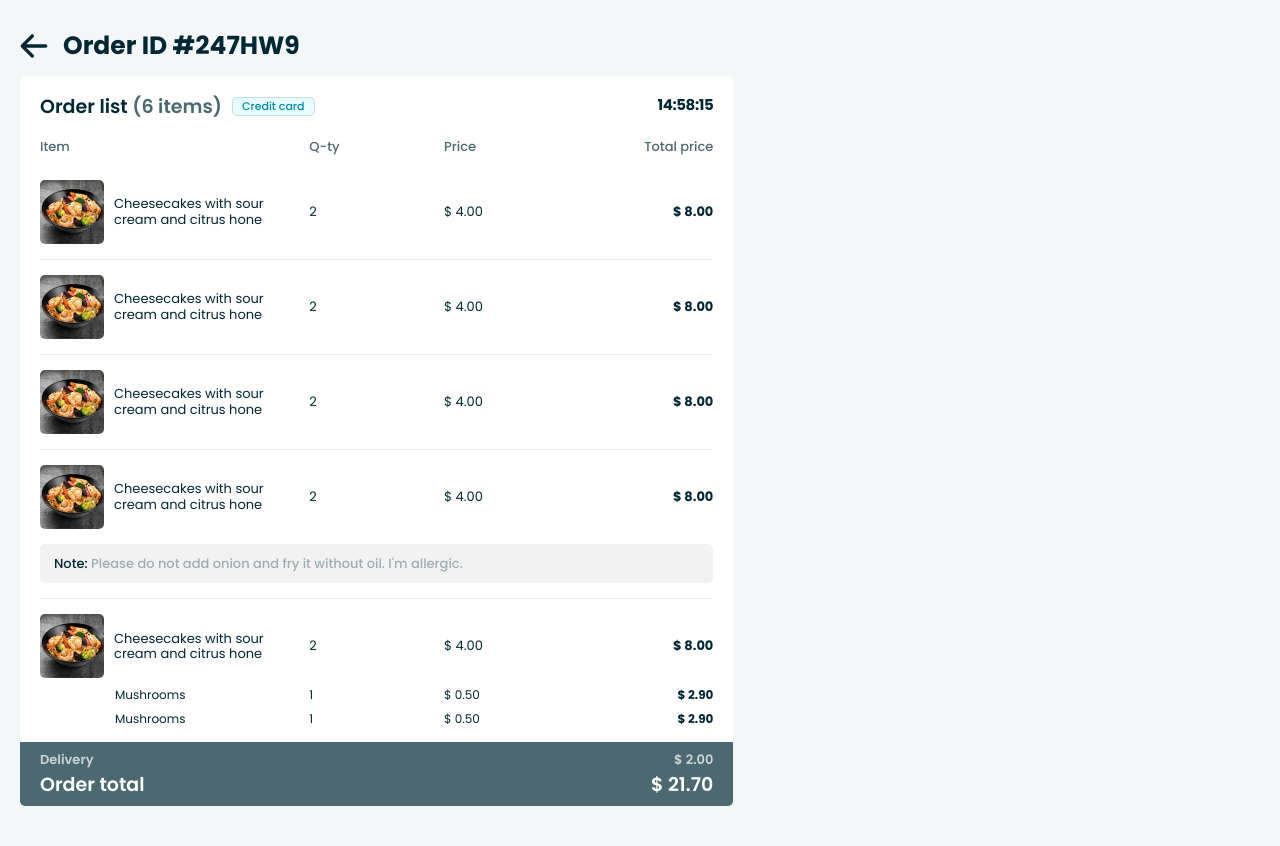
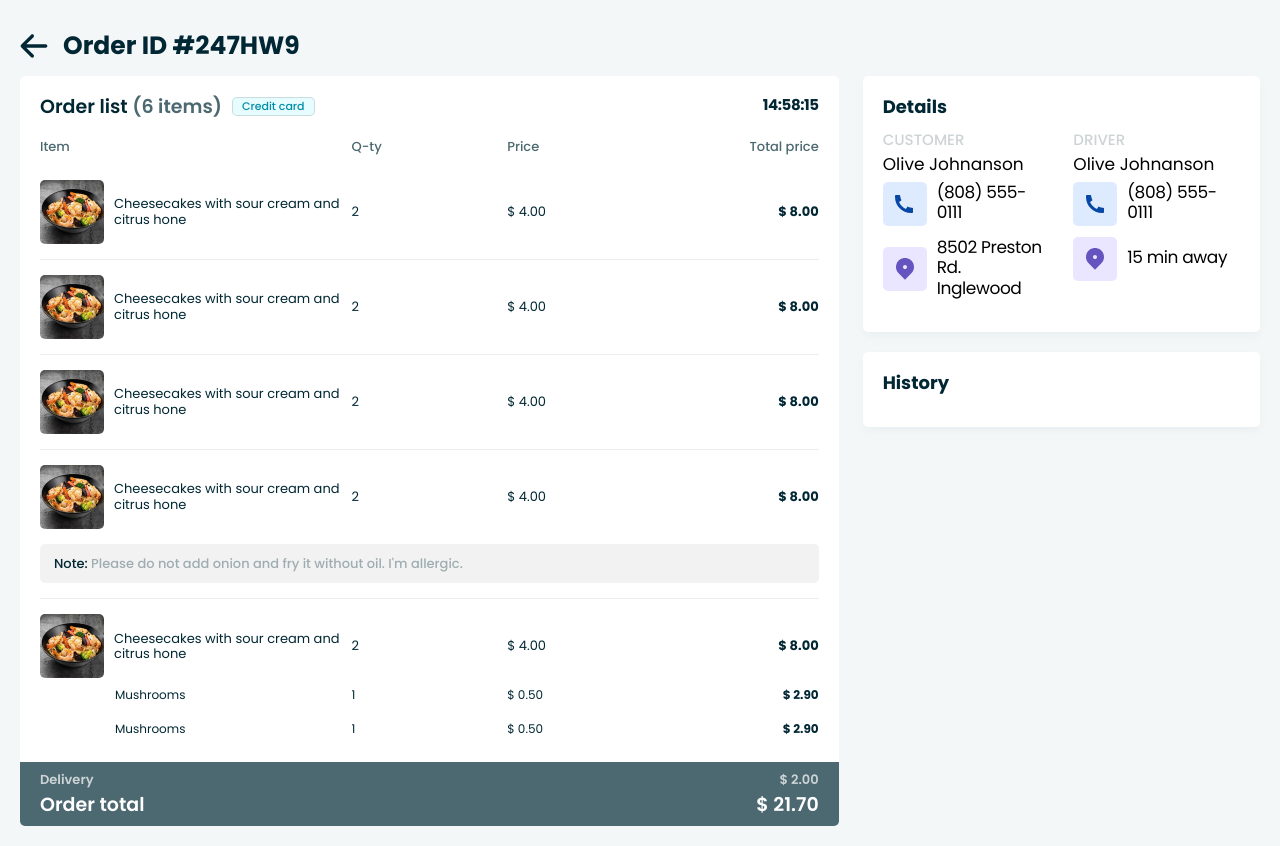
Before and after one commit to Mohsin-Rajpoot/silal-web-and-mobile, a React (Create React App) app in the folder packages/SellerWeb/: page /order-detail in a window 1280 px wide. Built offline with nearby package versions, Linux system fonts and the light colour scheme.

Commit message:
web structure settings

```diff
--- a/packages/SellerWeb/src/views/components/AllImages.js
+++ b/packages/SellerWeb/src/views/components/AllImages.js
@@ -12,6 +12,7 @@ import xIcon from "../../assets/images/svg/x-icon.svg"
 import clock from "../../assets/images/svg/clock.svg"
 import walkIcon from "../../assets/images/svg/walk-icon.svg"
 import locationIcon from "../../assets/images/svg/location-icon.svg"
+import phoneIcon from "../../assets/images/svg/phone-icon.svg"
 import { ReactComponent as Menu } from "../../assets/images/svg/menu.svg"
 import { ReactComponent as Home } from "../../assets/images/svg/home.svg"
 import { ReactComponent as Order } from "../../assets/images/svg/order.svg"
@@ -50,4 +51,5 @@ export {
     locationIcon,
     CycleIcon,
     BackArrow,
+    phoneIcon,
 }
--- a/packages/SellerWeb/src/views/components/orders/Components.js
+++ b/packages/SellerWeb/src/views/components/orders/Components.js
@@ -1,6 +1,7 @@
 import React from 'react'
 import styled from 'styled-components'
 import { Link } from 'react-router-dom'
+import { Row, Col } from 'react-bootstrap'
 import {
     Button,
     ButtonText,
@@ -10,6 +11,7 @@ import {
     clock,
     walkIcon,
     locationIcon,
+    phoneIcon,
 } from '../AllImages'
 
 const ReceivedOrder = ({
@@ -149,6 +151,52 @@ const OrderListItem = ({ ListItem }) => {
                 })
             }
         </OrderListItemStyled>
+    )
+}
+
+const OrderDetails = ({
+    number1,
+    number2,
+    address,
+    distance,
+}) => {
+    return (
+        <OrderDetailsStyled>
+            <Row>
+                <Col md={6}>
+                    <h4>customer</h4>
+                    <h2>Olive Johnanson</h2>
+                    <div className="d-flex align-items-center mb-10">
+                        <div className="icon-div blue center">
+                            <img src={phoneIcon} alt="icon" />
+                        </div>
+                        <h3>{number1}</h3>
+                    </div>
+                    <div className="d-flex align-items-center mb-10">
+                        <div className="icon-div purple center">
+                            <img src={locationIcon} alt="icon" />
+                        </div>
+                        <h3>{address}</h3>
+                    </div>
+                </Col>
+                <Col md={6}>
+                    <h4>driver</h4>
+                    <h2>Olive Johnanson</h2>
+                    <div className="d-flex align-items-center mb-10">
+                        <div className="icon-div blue center">
+                            <img src={phoneIcon} alt="icon" />
+                        </div>
+                        <h3>{number2}</h3>
+                    </div>
+                    <div className="d-flex align-items-center mb-10">
+                        <div className="icon-div purple center">
+                            <img src={locationIcon} alt="icon" />
+                        </div>
+                        <h3>{distance}</h3>
+                    </div>
+                </Col>
+            </Row>
+        </OrderDetailsStyled>
     )
 }
 
@@ -474,7 +522,7 @@ const OrderListItemStyled = styled.div`
     .customization {
         display: flex;
         align-items: center;
-        padding-top: 10px;
+        padding: 10px 0;
         &:first-of-type {
             border-top: 1px solid #EBEEEF;
         }
@@ -501,11 +549,48 @@ const OrderListItemStyled = styled.div`
     }
 `;
 
+const OrderDetailsStyled = styled.div`
+    h4 {
+        font-weight: 500;
+        font-size: 15px;
+        text-transform: uppercase;
+        color: #CCD4D6;
+        margin-bottom: 5px;
+    }
+    h2 {
+        font-weight: 400;
+        font-size: 17px;
+        line-height: 120%;
+        color: #000000;
+    }
+    .icon-div {
+        border-radius: 5px;
+        height: 44px;
+        min-width: 44px;
+        width: 44px;
+        margin-right: 10px;
+        &.blue {
+            background: #DEEBFF;
+        }
+        &.purple {
+            background: #EAE6FF;
+        }
+    }
+    h3 {
+        font-weight: normal;
+        font-size: 17px;
+        letter-spacing: -0.408px;
+        color: #000000;
+        margin-bottom: 4px;
+    }
+`;
+
 export {
     ReceivedOrder,
     AcceptedOrder,
     PickupOrder,
     OrderListItem,
+    OrderDetails,
     OrderListMain,
     PickupCard,
     OrderIdMain,
--- a/packages/SellerWeb/src/views/pages/order/OrderDetail.js
+++ b/packages/SellerWeb/src/views/pages/order/OrderDetail.js
@@ -6,10 +6,14 @@ import {
     OrderListMain,
     OrderList,
     OrderListItem,
+    OrderDetails,
 } from '../../components/orders/Components'
 import {
+    Heading,
+    CardStyled,
+} from '../../components/Style'
+import {
     BackArrow,
-    dish,
 } from '../../components/AllImages'
 import { orderListData } from './DummyData'
 
@@ -23,7 +27,7 @@ const OrderDetail = () => {
                 <h1>Order ID #247HW9</h1>
             </OrderIdMain>
             <Row>
-                <Col lg={7}>
+                <Col lg={8}>
                     <OrderListMain>
                         <div className="between flex-wrap">
                             <div className="d-flex align-items-center">
@@ -60,7 +64,20 @@ const OrderDetail = () => {
                         </div>
                     </OrderListMain>
                 </Col>
-                <Col lg={5}>
+                <Col lg={4}>
+                    <CardStyled>
+                        <Heading>Details</Heading>
+                        <OrderDetails
+                            number1="(808) 555-0111"
+                            number2="(808) 555-0111"
+                            address="8502 Preston Rd. Inglewood"
+                            distance="15 min away"
+                        />
+                    </CardStyled>
+                    <CardStyled>
+                        <Heading>History</Heading>
+
+                    </CardStyled>
                 </Col>
             </Row>
         </>
```
Also changed, not shown: packages/SellerWeb/src/assets/images/svg/phone-icon.svg (added).
